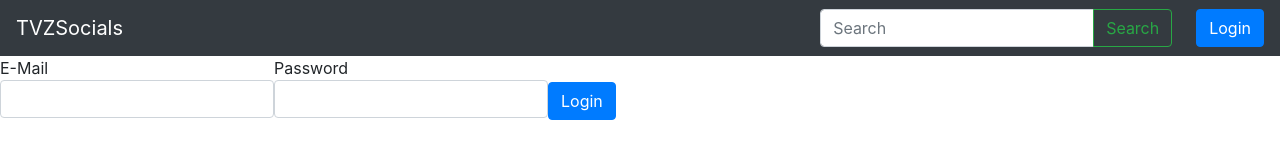
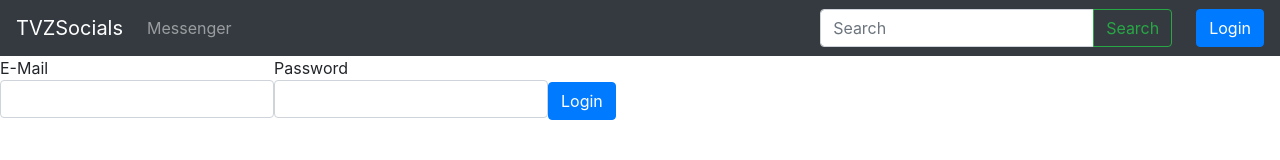
Before and after one commit to antonioorct/JSocials, a React (Create React App) app in the folder client/: page /login in a window 1280 px wide. Shown: the top 160 px of the page. Built offline with nearby package versions, Linux system fonts and the light colour scheme.

Commit message:
add /messenger link to headerBar

```diff
--- a/client/src/components/headerBar.jsx
+++ b/client/src/components/headerBar.jsx
@@ -22,6 +22,9 @@ export default function HeaderBar() {
     <Navbar bg="dark" variant="dark" expand="lg">
       <Navbar.Brand href="/">TVZSocials</Navbar.Brand>
       <Navbar.Toggle aria-controls="basic-navbar-nav" />
+      <Nav>
+        <Nav.Link href="/messenger">Messenger</Nav.Link>
+      </Nav>
       <Nav className="ml-auto">
         <Form className="mr-4">
           <InputGroup>
```
